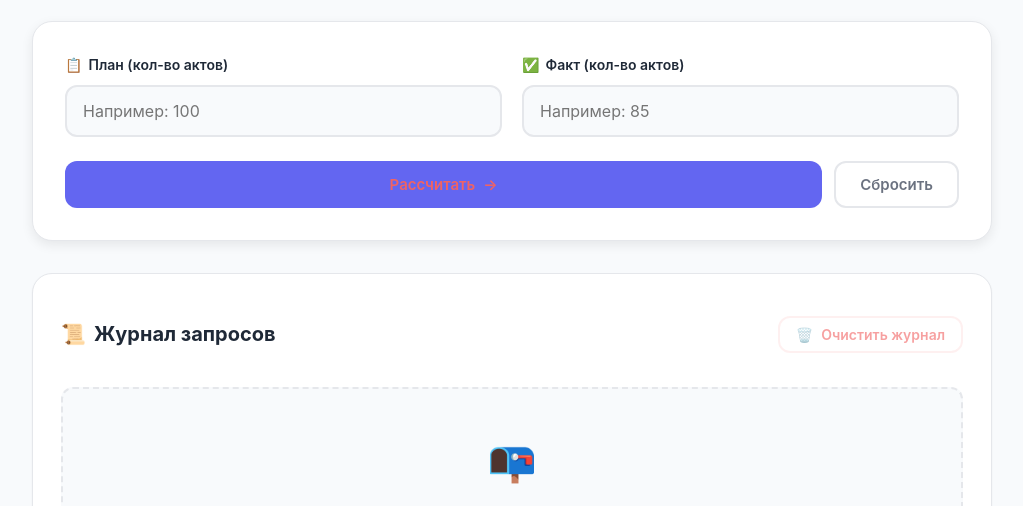
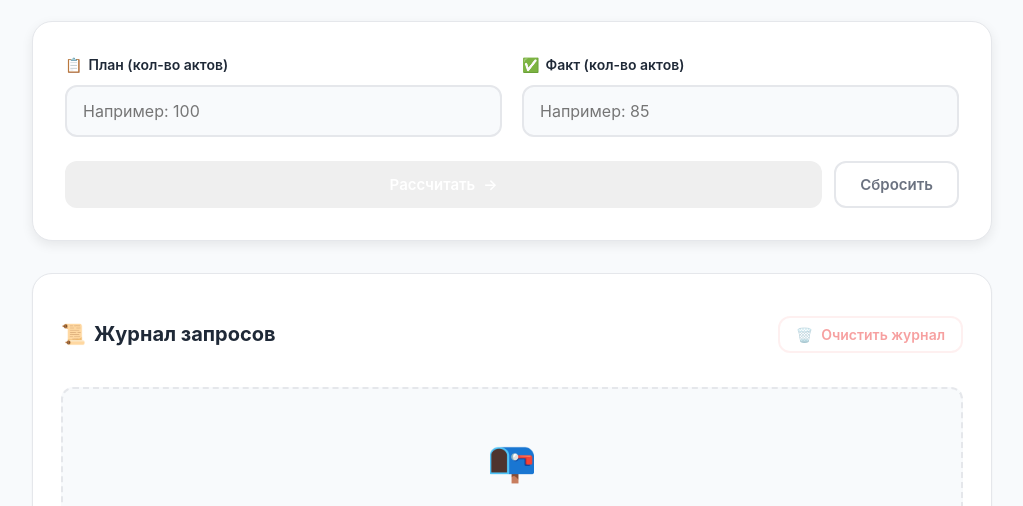
Before and after one commit to Husqvus/otchet_calc, a plain HTML site: page index.html in a window 1280 px wide. Shown: the part 284-790 px from the top of the page, without its empty margins (128-1151 px from the left). Drawn offline with Linux system fonts and the light colour scheme.

Commit message:
Update style.css
w
dtn 2

```diff
--- a/style.css
+++ b/style.css
@@ -190,8 +190,8 @@ body {
 }
 
 .btn-primary {
-    background: var(--primary);
-    color: #f16363;
+    background: #f16363(--primary);
+    color: white;
     flex: 1;
     min-width: 180px;
 }
```
